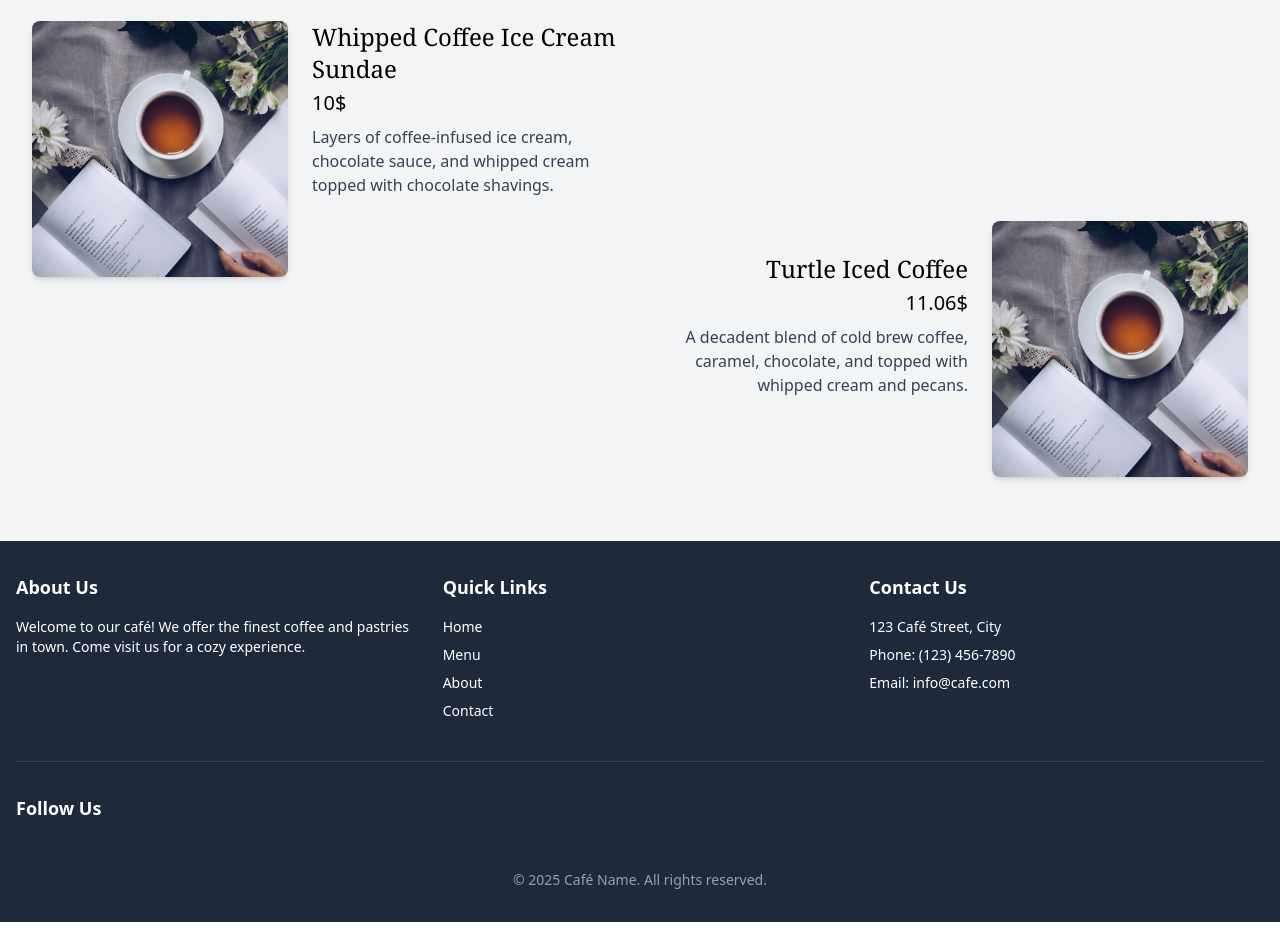
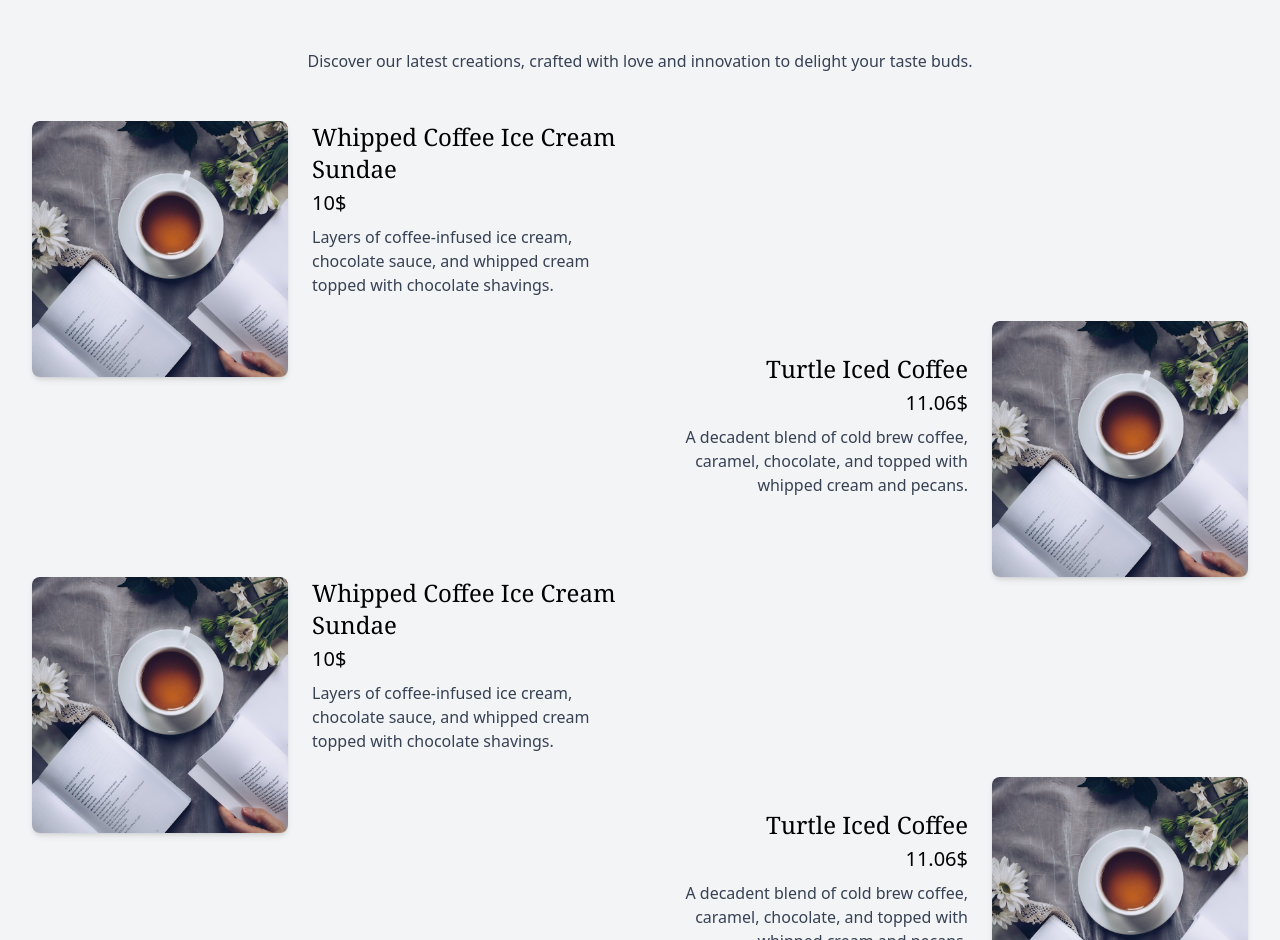
Before and after one commit to Pakhrin007/Cafe, a React (Vite) app: page / in a window 1280 px wide. Shown: the part 1860-2800 px from the top of the page. Built offline with nearby package versions, Linux system fonts and the light colour scheme.

Commit message:
60%completed

```diff
--- a/src/App.jsx
+++ b/src/App.jsx
@@ -8,7 +8,7 @@ import Footer from './NavBar/Components/footer'
 function App() {
   return (
     <>
-    <div className=''>
+    <div className='overflow-x-hidden'>
     <Router>
         <NavBar />
         <Routes>
--- a/src/NavBar/index.jsx
+++ b/src/NavBar/index.jsx
@@ -1,7 +1,7 @@
 import { Link } from 'react-router-dom'
 const NavBar = () => {
     return (
-        <div className='flex justify-between items-center w-full px-[50px] mt-[20px] py-[10px]'>
+        <div className='flex justify-between items-center w-screen px-[50px] mt-[20px] py-[10px]'>
             <h1 className='text-[20px] font-bold '>
                 <Link to="/">
                     <h1>Cafe</h1>
--- a/src/NavBar/pages/home.jsx
+++ b/src/NavBar/pages/home.jsx
@@ -3,17 +3,16 @@ import video2 from "../../assets/videos/video2.mp4"
 import image from "../../assets/images/coffee.jpeg"
 const Home = () => {
   return (
-    <div className="min-h-screen bg-gray-50 ">
+    <div className="min-h-screen bg-gray-50 overflow-x-hidden">
       {/* Hero Section with Video Background */}
       <div className="relative h-screen w-[95vw] mx-auto">
         {/* Video background */}
-        <div className="absolute overflow-hidden">
+        <div className="absolute overflow-hidden mt-[30px]">
           <video
             autoPlay
-
             muted
             loop
-            className="w-full h-full object-cover"
+            className="w-screen h-full object-cover"
           >
             <source src={video2} type="video/mp4" />
           </video>
@@ -32,7 +31,7 @@ const Home = () => {
       </div>
 
       {/* History Section */}
-      <div className="py-16 px-4 md:px-8 max-w-7xl mx-auto">
+      <div className="py-16 px-4 md:px-8 max-w-7xl mx-auto mt-[100px]">
         <div className="flex flex-col items-center mb-12">
           <h2 className="text-4xl font-serif text-gray-800 mb-6">Our Coffee Journey</h2>
           <div className="h-1 w-24 bg-brown-600 mb-8"></div>
@@ -79,6 +78,44 @@ const Home = () => {
             </p>
           </div>
 
+          <div className="flex flex-col md:flex-row gap-6 relative">
+            <div className="flex flex-col md:flex-row items-center md:items-start gap-6 relative">
+              <img
+                src={image}
+                alt="Whipped Coffee Ice Cream Sundae"
+                className="rounded-lg shadow-md w-64 h-64 object-cover"
+              />
+              <div className="flex flex-col ">
+
+                <h3 className="text-2xl font-serif text-brown-800 mt-4 md:mt-0">Whipped Coffee Ice Cream Sundae</h3>
+                <p className="text-xl text-brown-600 mt-1">10$</p>
+                <p className="text-gray-700 mt-2">
+                  Layers of coffee-infused ice cream, chocolate sauce, and whipped cream topped with chocolate shavings.
+                </p>
+              </div>
+              {/* Arrow */}
+
+            </div>
+
+            {/* Item 2 */}
+            <div className="flex  flex-row-reverse items-center md:items-start gap-6 relative mt-[200px]">
+              <img
+                src={image}
+                alt="Turtle Iced Coffee"
+                className="rounded-lg shadow-md w-64 h-64 object-cover"
+              />
+              <div className="flex flex-col md:pt-8 md:text-right">
+
+                <h3 className="text-2xl font-serif text-brown-800 mt-4 md:mt-0">Turtle Iced Coffee</h3>
+                <p className="text-xl text-brown-600 mt-1">11.06$</p>
+                <p className="text-gray-700 mt-2">
+                  A decadent blend of cold brew coffee, caramel, chocolate, and topped with whipped cream and pecans.
+                </p>
+              </div>
+              {/* Arrow */}
+
+            </div>
+          </div>
           <div className="flex flex-col md:flex-row gap-6 relative">
             {/* Item 1 */}
             <div className="flex flex-col md:flex-row items-center md:items-start gap-6 relative">
--- a/src/NavBar/pages/menu.jsx
+++ b/src/NavBar/pages/menu.jsx
@@ -59,7 +59,7 @@ const Menu = () => {
             {/* Modal */}
             {isOpen && (
                 <div
-                    className="fixed inset-0 flex items-center justify-center bg-black bg-opacity-50 z-50"
+                    className="fixed inset-0 flex items-center justify-center bg-black/[20%] opacity-75 z-50"
                     onClick={closeModal} // Close modal when clicking background
                 >
                     <motion.div
```
